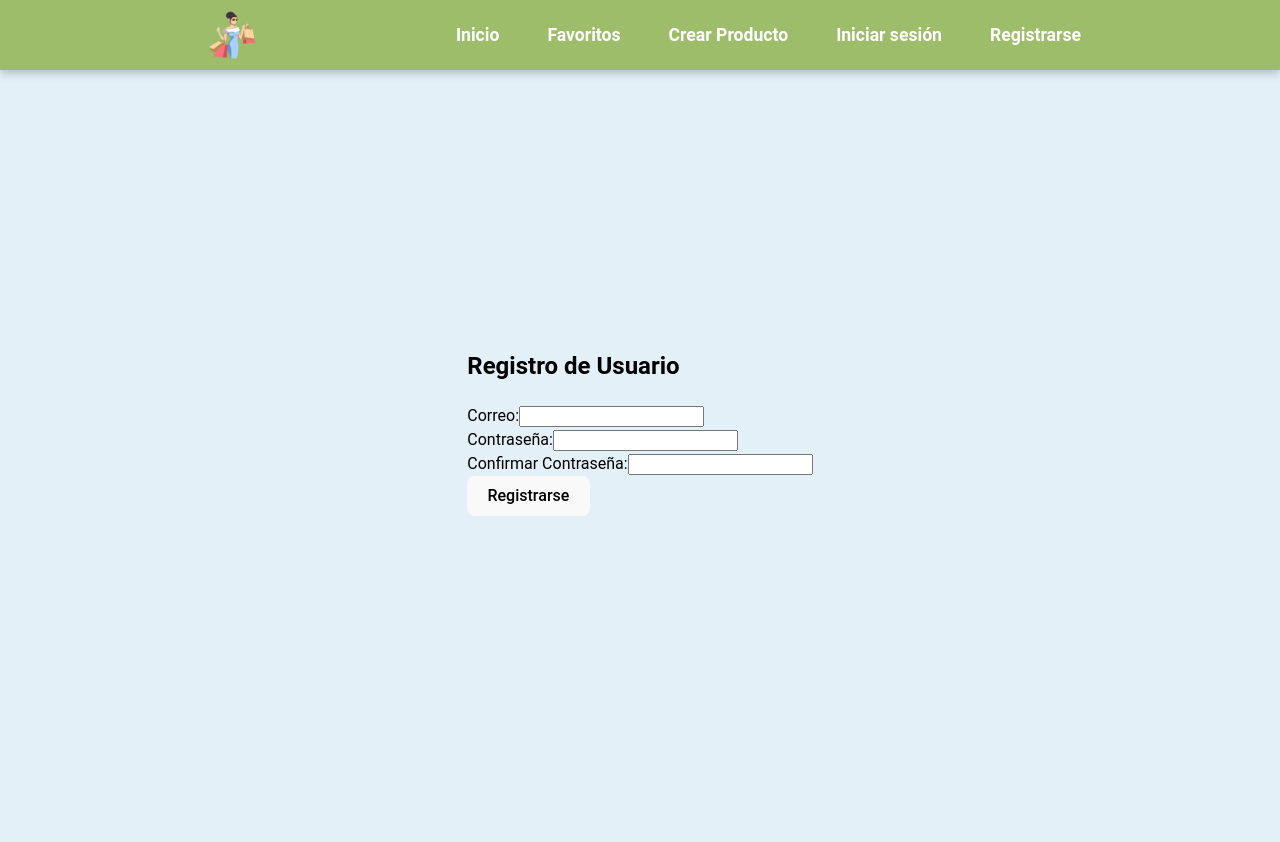
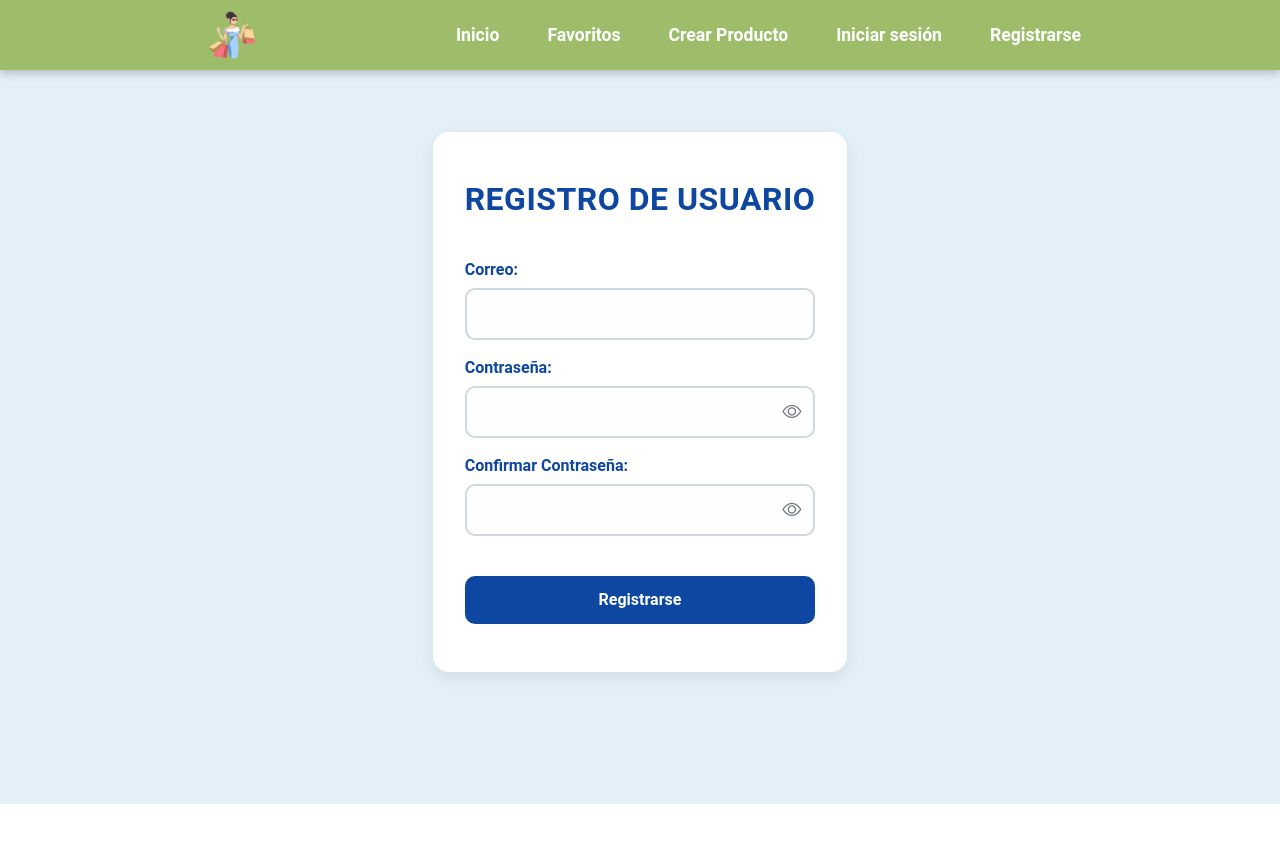
Before and after one commit to Darian-Balde/pv_tp_integrador_g16, a React (Vite) app in the folder tp_integrador/: page /register in a window 1280 px wide. Shown: the top 842 px of the page. After the commit the page ends 804 px from the top, so only its background shows below. Built offline with nearby package versions, Linux system fonts and the light colour scheme; no server answers; a small style sheet from the web is missing.

Commit message:
Integración de Boostrap para estilos base. Creación de archivos Register.css y Login.css para nuevo diseño CSS + Bootstrap + funcionalidad mostrar/ocultar contraseña

```diff
--- a/tp_integrador/index.html
+++ b/tp_integrador/index.html
@@ -5,9 +5,31 @@
     <link rel="icon" type="image/svg+xml" href="src/assets/woman.png" />
     <meta name="viewport" content="width=device-width, initial-scale=1.0" />
     <title>TP Integrador</title>
+
+    <!--Bootstrap CSS CDN -->
+    <link
+      href="https://cdn.jsdelivr.net/npm/bootstrap@5.3.0/dist/css/bootstrap.min.css"
+      rel="stylesheet"
+      integrity="sha384-9ndCyUaA83ewL+U3a4vwASzZ1JkzU0jz8FmqzBQ0C+7N9qI8JvXe0wP1G5n9tbt2"
+      crossorigin="anonymous"
+    />
   </head>
   <body>
     <div id="root"></div>
+
+    <!-- Bootstrap JS -->
+    <script
+      src="https://cdn.jsdelivr.net/npm/bootstrap@5.3.0/dist/js/bootstrap.bundle.min.js"
+      integrity="sha384-kenU1KFdBIe4zVF0s0G1M5b4hcpxyD9F7jL+5qNNS9+dEk+zYt4t+ItVY5G1a3XU"
+      crossorigin="anonymous"
+    ></script>
+
+    <!-- Bootstrap Icons -->
+    <link
+      rel="stylesheet"
+      href="https://cdn.jsdelivr.net/npm/bootstrap-icons@1.10.5/font/bootstrap-icons.css"
+    />
+
     <script type="module" src="/src/main.jsx"></script>
   </body>
 </html>
--- a/tp_integrador/src/pages/Login.jsx
+++ b/tp_integrador/src/pages/Login.jsx
@@ -1,7 +1,8 @@
 import React, { useState } from "react";
 import { useNavigate } from "react-router-dom";
 import { useDispatch } from "react-redux";
-import { loginUser } from "../userSlice"; // ✅ importamos acción
+import { loginUser } from "../userSlice"; // importamos acción
+import "../styles/Login.css";
 
 const Login = () => {
   const navigate = useNavigate();
@@ -11,6 +12,7 @@ const Login = () => {
     email: "",
     password: "",
   });
+  const [showPassword, setShowPassword] = useState(false); // ojito
 
   const [error, setError] = useState("");
 
@@ -34,7 +36,7 @@ const Login = () => {
       // Guardar sesión en localStorage
       localStorage.setItem("sessionUser", JSON.stringify(userFound));
 
-      // ✅ Actualizar Redux
+      //  Actualizar Redux
       dispatch(loginUser(userFound));
 
       alert("¡Bienvenido!");
@@ -45,34 +47,51 @@ const Login = () => {
   };
 
   return (
-    <div style={{ maxWidth: "400px", margin: "100px auto" }}>
-      <h2>Iniciar Sesión</h2>
+    <div className="contenedor-formulario">
+    <h2 className="titulo-formulario">Iniciar Sesión</h2>
     <form onSubmit={handleSubmit}>
-        <div>
-          <label>Correo:</label>
+      <div className="mb-3">
+        <label className="etiqueta">Correo:</label>
         <input
           type="email"
           name="email"
           value={form.email}
           onChange={handleChange}
+          className="form-control campo"
           required
         />
       </div>
 
-        <div>
-          <label>Contraseña:</label>
+      <div className="mb-3">
+  <label className="etiqueta">Contraseña:</label>
+  <div className="contenedor-ojito">
     <input
-            type="password"
+      type={showPassword ? "text" : "password"}
       name="password"
       value={form.password}
       onChange={handleChange}
+      className="form-control campo"
       required
+      style={{ paddingRight: "2.5rem" }}
     />
+    <button
+      type="button"
+      className="btn-icon-ojito"
+      onClick={() => setShowPassword(!showPassword)}
+      tabIndex={-1}
+      aria-label="Mostrar/Ocultar contraseña"
+    >
+      <i className={`bi ${showPassword ? "bi-eye-slash" : "bi-eye"}`} />
+    </button>
+  </div>
 </div>
 
-        {error && <p style={{ color: "red" }}>{error}</p>}
 
-        <button type="submit">Ingresar</button>
+      {error && <div className="texto-error mb-3">{error}</div>}
+
+      <button type="submit" className="btn boton">
+        Ingresar
+      </button>
     </form>
   </div>
   );
--- a/tp_integrador/src/pages/Register.jsx
+++ b/tp_integrador/src/pages/Register.jsx
@@ -1,5 +1,6 @@
 import React, { useState } from "react";
 import { useNavigate } from "react-router-dom";
+import "../styles/Register.css";
 
 // Función auxiliar para validar email simple
 const validateEmail = (email) => {
@@ -14,6 +15,9 @@ const Register = () => {
     confirmPassword: "",
   });
   const [errors, setErrors] = useState({});
+
+  const [showPassword, setShowPassword] = useState(false); // mostrar/ocultar contraseña
+  const [showConfirmPassword, setShowConfirmPassword] = useState(false); // para confirmar contraseña
 
   // Manejo de inputs
   const handleChange = (e) => {
@@ -66,50 +70,71 @@ const Register = () => {
   };
 
   return (
-    <div style={{ maxWidth: "400px", margin: "100px auto" }}>
-      <h2>Registro de Usuario</h2>
+    <div className="contenedor-formulario">
+  <h2 className="titulo-formulario">Registro de Usuario</h2>
   <form onSubmit={handleSubmit}>
-        <div>
-          <label>Correo:</label>
+    <div className="mb-3">
+      <label className="etiqueta">Correo:</label>
       <input
         type="email"
         name="email"
         value={form.email}
         onChange={handleChange}
+        className="form-control campo"
         required
       />
-          {errors.email && <p style={{ color: "red" }}>{errors.email}</p>}
+      {errors.email && <div className="texto-error">{errors.email}</div>}
     </div>
 
-        <div>
-          <label>Contraseña:</label>
+<div className="mb-3">
+  <label className="etiqueta">Contraseña:</label>
+  <div className="campo-con-ojito">
     <input
-            type="password"
+      type={showPassword ? "text" : "password"}
       name="password"
       value={form.password}
       onChange={handleChange}
+      className="campo"
       required
     />
-          {errors.password && <p style={{ color: "red" }}>{errors.password}</p>}
+    <i
+      className={`bi ${showPassword ? "bi-eye-slash" : "bi-eye"} ojito-icono`}
+      onClick={() => setShowPassword(!showPassword)}
+      title="Mostrar/Ocultar contraseña"
+    ></i>
+  </div>
+  {errors.password && <div className="texto-error">{errors.password}</div>}
 </div>
 
-        <div>
-          <label>Confirmar Contraseña:</label>
+
+  <div className="mb-3">
+  <label className="etiqueta">Confirmar Contraseña:</label>
+  <div className="campo-con-ojito">
     <input
-            type="password"
+      type={showConfirmPassword ? "text" : "password"}
       name="confirmPassword"
       value={form.confirmPassword}
       onChange={handleChange}
+      className="campo"
       required
     />
+    <i
+      className={`bi ${showConfirmPassword ? "bi-eye-slash" : "bi-eye"} ojito-icono`}
+      onClick={() => setShowConfirmPassword(!showConfirmPassword)}
+      title="Mostrar/Ocultar contraseña"
+    ></i>
+  </div>
   {errors.confirmPassword && (
-            <p style={{ color: "red" }}>{errors.confirmPassword}</p>
+    <div className="texto-error">{errors.confirmPassword}</div>
   )}
 </div>
 
-        <button type="submit">Registrarse</button>
+    <button type="submit" className="boton">
+      Registrarse
+    </button>
   </form>
 </div>
+
   );
 };
 
--- /dev/null
+++ b/tp_integrador/src/styles/Login.css
@@ -0,0 +1,94 @@
+.contenedor-formulario {
+  padding: 3rem 2rem;
+  max-width: 520px;
+  margin: 100px auto;
+  background-color: #ffffff;
+  border-radius: 16px;
+  box-shadow: 0 6px 16px rgba(0, 0, 0, 0.08);
+}
+
+.titulo-formulario {
+  text-align: center;
+  font-size: 2rem;
+  font-weight: bold;
+  margin-bottom: 2.5rem;
+  color: #0d47a1;
+  letter-spacing: 0.5px;
+  text-transform: uppercase;
+}
+
+.etiqueta {
+  font-weight: 600;
+  font-size: 1rem;
+  color: #0d47a1;
+  margin-bottom: 6px;
+  display: block;
+}
+
+.campo {
+  width: 100%;
+  box-sizing: border-box;
+  border: 2px solid #cfd8dc;
+  border-radius: 10px;
+  padding: 12px 14px;
+  font-size: 1rem;
+  transition: border-color 0.3s ease, box-shadow 0.3s ease;
+  background-color: #fefefe;
+  color: #212121;
+}
+
+.campo:focus {
+  border-color: #0d47a1;
+  box-shadow: 0 0 0 0.25rem rgba(13, 71, 161, 0.15);
+  outline: none;
+  background-color: #ffffff;
+}
+
+.boton {
+  background-color: #0d47a1;
+  color: white;
+  border: none;
+  border-radius: 10px;
+  padding: 12px;
+  font-weight: 600;
+  font-size: 1rem;
+  width: 100%;
+  margin-top: 1.5rem;
+  transition: background-color 0.3s ease, transform 0.2s ease;
+}
+
+.boton:hover {
+  background-color: #1450b3;
+  transform: translateY(-1px);
+}
+
+.texto-error {
+  font-size: 0.9rem;
+  margin-top: 6px;
+  color: #d32f2f;
+}
+.contenedor-ojito {
+  position: relative;
+  display: flex;
+  align-items: center;
+}
+
+.btn-icon-ojito {
+  position: absolute;
+  right: 12px;
+  top: 50%;
+  transform: translateY(-50%);
+  background: transparent;
+  border: none;
+  color: #6c757d;
+  cursor: pointer;
+  font-size: 1.2rem;
+  padding: 0;
+  display: flex;
+  align-items: center;
+  justify-content: center;
+}
+
+.btn-icon-ojito:hover {
+  color: #0d47a1;
+}
--- /dev/null
+++ b/tp_integrador/src/styles/Register.css
@@ -0,0 +1,88 @@
+.contenedor-formulario {
+  padding: 3rem 2rem;
+  max-width: 650px;
+  margin: 100px auto;
+  background-color: #ffffff;
+  border-radius: 20px;
+  box-shadow: 0 6px 16px rgba(0, 0, 0, 0.08);
+}
+
+.titulo-formulario {
+  text-align: center;
+  font-size: 2rem;
+  font-weight: bold;
+  margin-bottom: 2.5rem;
+  color: #0d47a1;
+  letter-spacing: 0.5px;
+  text-transform: uppercase;
+}
+
+.etiqueta {
+  font-weight: 600;
+  font-size: 1rem;
+  color: #0d47a1;
+  margin-bottom: 6px;
+  display: block;
+}
+
+.campo {
+  width: 100%;
+  box-sizing: border-box;
+  border: 2px solid #cfd8dc;
+  border-radius: 10px;
+  padding: 12px 14px;
+  font-size: 1rem;
+  transition: border-color 0.3s ease, box-shadow 0.3s ease;
+  background-color: #fefefe;
+  color: #212121;
+}
+
+.campo:focus {
+  border-color: #2e59cf;
+  box-shadow: 0 0 0 0.25rem rgba(13, 71, 161, 0.15);
+  outline: none;
+  background-color: #ffffff;
+}
+
+.boton {
+  background-color: #44a349;
+  color: white;
+  border: none;
+  border-radius: 10px;
+  padding: 12px;
+  font-weight: 600;
+  font-size: 1rem;
+  width: 100%;
+  margin-top: 1.5rem;
+  transition: background-color 0.3s ease, transform 0.2s ease;
+}
+
+
+.boton:hover {
+  background-color: #4e9652;
+  transform: translateY(-1px);
+}
+
+.texto-error {
+  font-size: 0.9rem;
+  margin-top: 6px;
+  color: #d32f2f;
+}
+
+.campo-con-ojito {
+  position: relative;
+}
+
+.ojito-icono {
+  position: absolute;
+  right: 14px;
+  top: 50%;
+  transform: translateY(-50%);
+  font-size: 1.2rem;
+  color: #6c757d;
+  cursor: pointer;
+}
+
+.ojito-icono:hover {
+  color: #0d47a1;
+}
```
Lines whose indentation alone changed are shown as unchanged.
